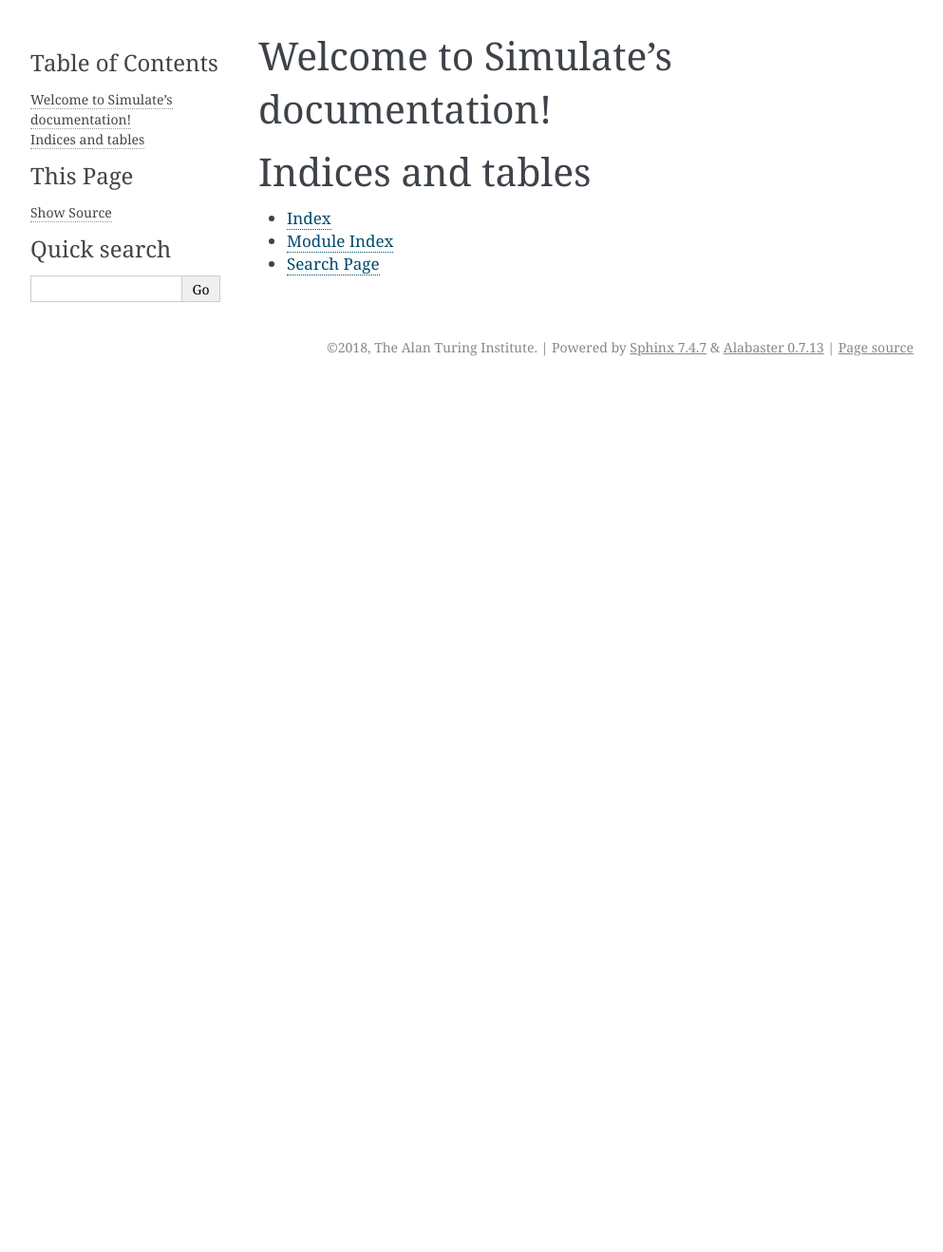
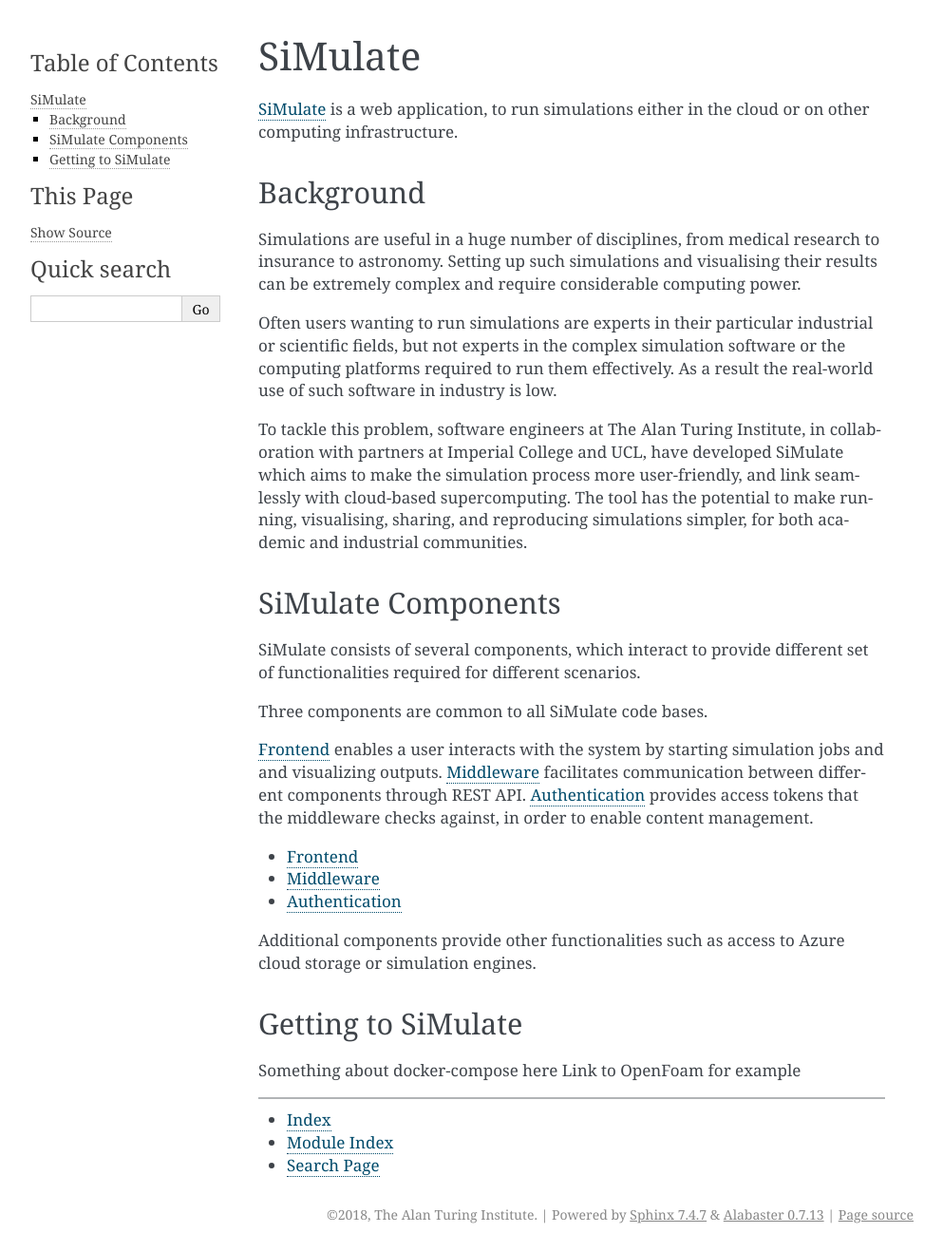
Before and after one commit to alan-turing-institute/simulate, a Sphinx documentation site: the page built from docs/index.rst, in a window 1280 px wide. Shown: the whole page at 95% size, without its empty margins (148-1141 px from the left). Built offline with Sphinx 7.4.7, drawn with Linux system fonts in a browser that asks for light colours; before the commit the page ends 900 px from its top, so only the background shows below that.

Commit message:
First pass for index.

```diff
--- a/docs/index.rst
+++ b/docs/index.rst
@@ -3,17 +3,47 @@
    You can adapt this file completely to your liking, but it should at least
    contain the root `toctree` directive.
 
-Welcome to Simulate's documentation!
-====================================
-
 .. toctree::
    :maxdepth: 2
    :caption: Contents:
 
+SiMulate
+=========
+
+`SiMulate <https://github.com/alan-turing-institute/simulate>`_ is a  web  application,  to  run  simulations  either  in the  cloud  or on  other computing  infrastructure.
+
+Background
+----------
+Simulations are useful in a huge number of disciplines, from medical research to insurance to astronomy. Setting up such simulations and visualising their results can be extremely complex and require considerable computing power.
+
+Often users wanting to run simulations are experts in their particular industrial or scientific fields, but not experts in the complex simulation software or the computing platforms required to run them effectively. As a result the real-world use of such software in industry is low.
+
+To tackle this problem, software engineers at The Alan Turing Institute, in collaboration with partners at Imperial College and UCL, have developed SiMulate which aims to make the simulation process more user-friendly, and link seamlessly with cloud-based supercomputing. The tool has the potential to make running, visualising, sharing, and reproducing simulations simpler, for both academic and industrial communities.
 
 
-Indices and tables
-==================
+.. _simulate_components:
+SiMulate Components
+-------------------
+SiMulate consists of several components, which interact to provide different set of functionalities required for different scenarios.
+
+Three components are common to all SiMulate code bases.
+
+`Frontend <https://github.com/alan-turing-institute/gateway-frontend>`_ enables a user interacts with the system by starting simulation jobs and and visualizing outputs. `Middleware <https://github.com/alan-turing-institute/gateway-middleware>`_ facilitates communication between different components through REST API. `Authentication <https://github.com/alan-turing-institute/gateway-auth>`_ provides access tokens that the middleware checks against, in order to enable content management.
+
+- `Frontend <https://github.com/alan-turing-institute/gateway-frontend>`_
+- `Middleware <https://github.com/alan-turing-institute/gateway-middleware>`_
+- `Authentication <https://github.com/alan-turing-institute/gateway-auth>`_
+
+Additional components provide other functionalities such as access to Azure cloud storage or simulation engines.
+
+.. _getting-to-simulate:
+Getting to SiMulate
+-------------------
+Something about docker-compose here
+Link to OpenFoam for example
+
+=================================
+
 
 * :ref:`genindex`
 * :ref:`modindex`
```
